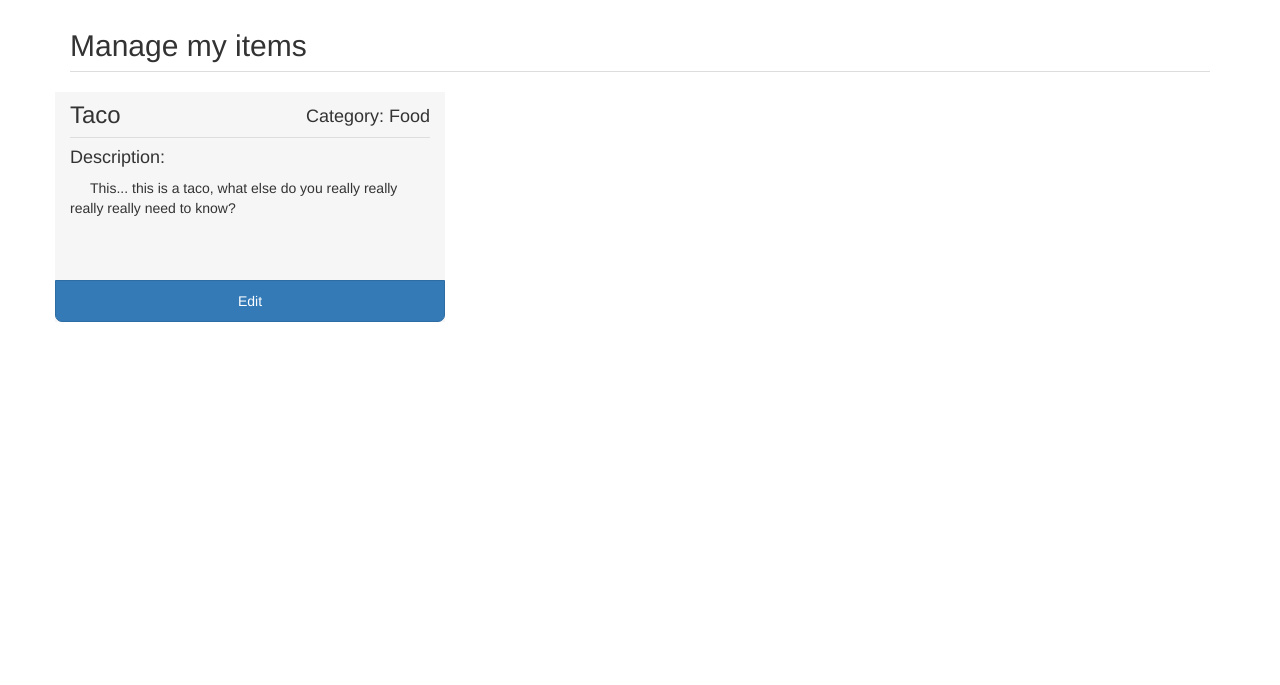
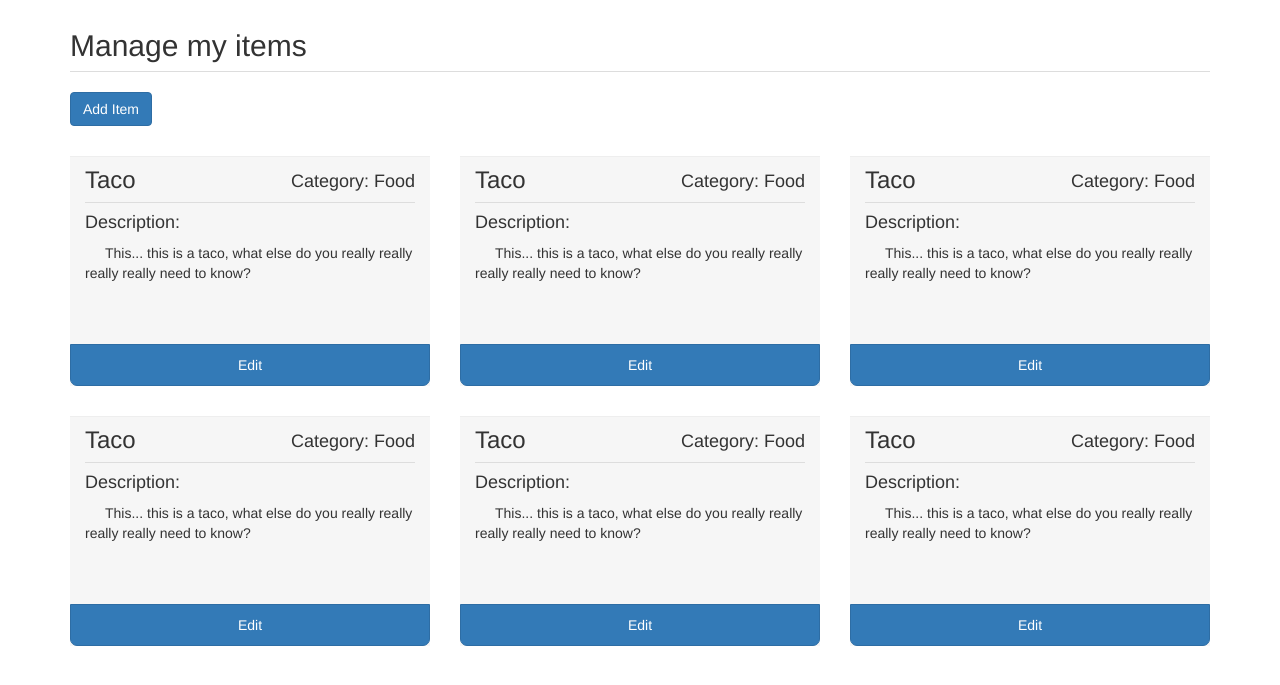
Before and after one commit to andrewdownie/ItemCatalog, a Flask app: page /manage.html in a window 1280 px wide. Shown: the part 51-736 px from the top of the page. Run offline with Flask 2, Linux system fonts and the light colour scheme; some libraries are stand-ins or nearby versions.

```diff
--- a/vagrant/catalog/application.py
+++ b/vagrant/catalog/application.py
@@ -1,3 +1,7 @@
+#!/usr/bin/env python3
+
+import psycopg2
+
 from flask import Flask
 from flask import render_template
 app = Flask(__name__)
@@ -8,6 +12,7 @@ app.config['TEMPLATES_AUTO_RELOAD'] = True
 def view_items():
 
     mock_categories = [
+      {"category_name": "Recent Items"},
       {"category_name": "Tools"},
       {"category_name": "Food"},
       {"category_name": "Kitchen"}
@@ -29,6 +34,11 @@ def view_items():
 def manage_items():
 
     mock_items = [
+      {"item_name": "Taco", "category_name": "Food", "id": "abcid", "desc": "This... this is a taco, what else do you really really really really need to know?"},
+      {"item_name": "Taco", "category_name": "Food", "id": "abcid", "desc": "This... this is a taco, what else do you really really really really need to know?"},
+      {"item_name": "Taco", "category_name": "Food", "id": "abcid", "desc": "This... this is a taco, what else do you really really really really need to know?"},
+      {"item_name": "Taco", "category_name": "Food", "id": "abcid", "desc": "This... this is a taco, what else do you really really really really need to know?"},
+      {"item_name": "Taco", "category_name": "Food", "id": "abcid", "desc": "This... this is a taco, what else do you really really really really need to know?"},
       {"item_name": "Taco", "category_name": "Food", "id": "abcid", "desc": "This... this is a taco, what else do you really really really really need to know?"}
     ]
 
--- a/vagrant/catalog/static/css/styles.css
+++ b/vagrant/catalog/static/css/styles.css
@@ -12,10 +12,16 @@ body{
     margin-top: 0;
 }
 
+.item-card-container{
+    height: 230px;
+    margin-top: 30px;
+}
+
 .item-card{
-    height: 230px;
+    height: 100%;
+    background-color: #f6f6f6;
+    border-top: solid #eee 1px;
     position: relative;
-    background-color: #f6f6f6;
 }
 
 .item-card h3{
--- a/vagrant/catalog/templates/manage.html
+++ b/vagrant/catalog/templates/manage.html
@@ -5,6 +5,7 @@
         <link rel= "stylesheet" type= "text/css" href= "{{ url_for('static',filename='css/styles.css') }}">
         <script src="{{ url_for('static',filename='js/jquery.js') }}"></script>
         <script src="{{ url_for('static',filename='js/bootstrap.min.js') }}"></script>
+        <script src="{{ url_for('static',filename='js/manage.js') }}"></script>
 
 
         {% include 'navbar.html' %}
@@ -16,15 +17,22 @@
                 <div id="my-items-col" class="col-md-12">
                     <h2 class="page-header">Manage my items</h2>
                     <div class="row">
+                        <div class="col-xs-12">
+                            <button id="add-item" class="btn btn-primary">Add Item</button>
+                        </div>
+                    </div>
+                    <div class="row">
 
                         {% for item in items%}
 
-                            <div class="item-card col-md-4" id="itemid-{{ item['id'] }}">
-                                <h3 class="page-header">{{ item['item_name'] }}</h3>
-                                <h4 class="item-category pull-right text-right">Category: {{ item['category_name'] }}</h4>
-                                <h4>Description:</h4>
-                                <p class="item-desc">{{ item['desc'] }}</p>
-                                <button class="btn btn-primary">Edit</button>
+                            <div class="item-card-container col-md-4" id="itemid-{{ item['id'] }}">
+                                <div class="item-card col-xs-12">
+                                    <h3 class="page-header">{{ item['item_name'] }}</h3>
+                                    <h4 class="item-category pull-right text-right">Category: {{ item['category_name'] }}</h4>
+                                    <h4>Description:</h4>
+                                    <p class="item-desc">{{ item['desc'] }}</p>
+                                    <button class="btn btn-primary edit-item">Edit</button>
+                                </div>
                             </div>
 
                         {% endfor %}
@@ -37,5 +45,79 @@
 
         </div><!-- container -->
 
+        <!-- Add Item Modal-->
+        <div class="modal fade" id="add-item-modal" role="dialog">
+            <div class="modal-dialog modal-sm">
+                <div class="modal-content">
+                    <div class="modal-header">
+                        <button type="button" class="close" data-dismiss="modal">&times;</button>
+                        <h4 class="modal-title">Add Item</h4>
+                    </div>
+
+                    <div class="modal-body form-group row">
+                        <label for="item-category" class="col-xs-4">Name:</label>
+                        <div class="col-xs-8">
+                            <input type="text" class="form-control" name="item-name" id="add-item-name">
+                        </div>
+                        <label for="item-category" class="col-xs-4">Category:</label>
+                        <div class="col-xs-8">
+                            <input type="text" class="form-control" name="item-category" id="add-item-category">
+                        </div>
+                        <div class="col-xs-12 text-left">
+                            <label for="comment">Description:</label>
+                            <textarea class="form-control" rows="5" id="add-item-description"></textarea>
+                        </div>
+                    </div>
+
+                    <div class="modal-footer">
+                        <div class="row">
+
+                            <div class="col-xs-12 text-right modal-label">
+                                <button type="button" class="btn btn-primary" id="confirm-add-item" data-dismiss="modal">Add Item</button>
+                                <button type="button" class="btn btn-default" id="confirm-add-item" data-dismiss="modal">Cancel</button>
+                            </div>
+                        </div>
+                    </div>
+                </div>
+            </div>
+        </div>
+
+        <!-- Edit Item Modal-->
+        <div class="modal fade" id="edit-item-modal" role="dialog">
+            <div class="modal-dialog modal-sm">
+                <div class="modal-content">
+                    <div class="modal-header">
+                        <button type="button" class="close" data-dismiss="modal">&times;</button>
+                        <h4 class="modal-title">Edit Item</h4>
+                    </div>
+
+                    <div class="modal-body form-group row">
+                        <label for="item-category" class="col-xs-4">Name:</label>
+                        <div class="col-xs-8">
+                            <input type="text" class="form-control" name="item-name" id="edit-item-name">
+                        </div>
+                        <label for="item-category" class="col-xs-4">Category:</label>
+                        <div class="col-xs-8">
+                            <input type="text" class="form-control" name="item-category" id="edit-item-category">
+                        </div>
+                        <div class="col-xs-12 text-left">
+                            <label for="comment">Description:</label>
+                            <textarea class="form-control" rows="5" id="edit-item-description"></textarea>
+                        </div>
+                    </div>
+
+                    <div class="modal-footer">
+                        <div class="row">
+
+                            <div class="col-xs-12 text-right modal-label">
+                                <button type="button" class="btn btn-warning" id="confirm-add-item" data-dismiss="modal">Edit Item</button>
+                                <button type="button" class="btn btn-default" id="confirm-add-item" data-dismiss="modal">Cancel</button>
+                            </div>
+                        </div>
+                    </div>
+                </div>
+            </div>
+        </div>
+
     </body>
 </html>
```
